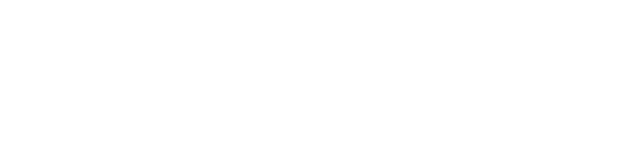
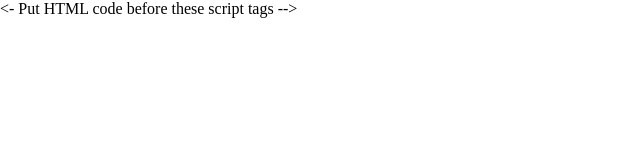
Before and after one commit to RVCC-IDMX/glassmorphism-template, a website built with Parcel: page src/index.html in a window 1280 px wide. Shown: the whole page, without its empty margins (0-640 px from the left). Built offline with nearby package versions, Linux system fonts and the light colour scheme.

Commit message:
Update index.html

```diff
--- a/src/index.html
+++ b/src/index.html
@@ -5,13 +5,15 @@
   <meta charset="UTF-8">
   <meta http-equiv="X-UA-Compatible" content="IE=edge">
   <meta name="viewport" content="width=device-width, initial-scale=1.0">
-  <title>Get Started Responsive</title>
+  <title>Glassmorphism</title>
   <link rel="stylesheet" href="scss/main.scss">
   <link rel="shortcut icon" href="favicon.svg" type="image/png">
 </head>
 
 <body>
 
+
+  <- Put HTML code before these script tags -->
   <script src='https://cdnjs.cloudflare.com/ajax/libs/gsap/3.6.1/gsap.min.js'></script>
   <script src="js/script.js"></script>
 </body>
```
